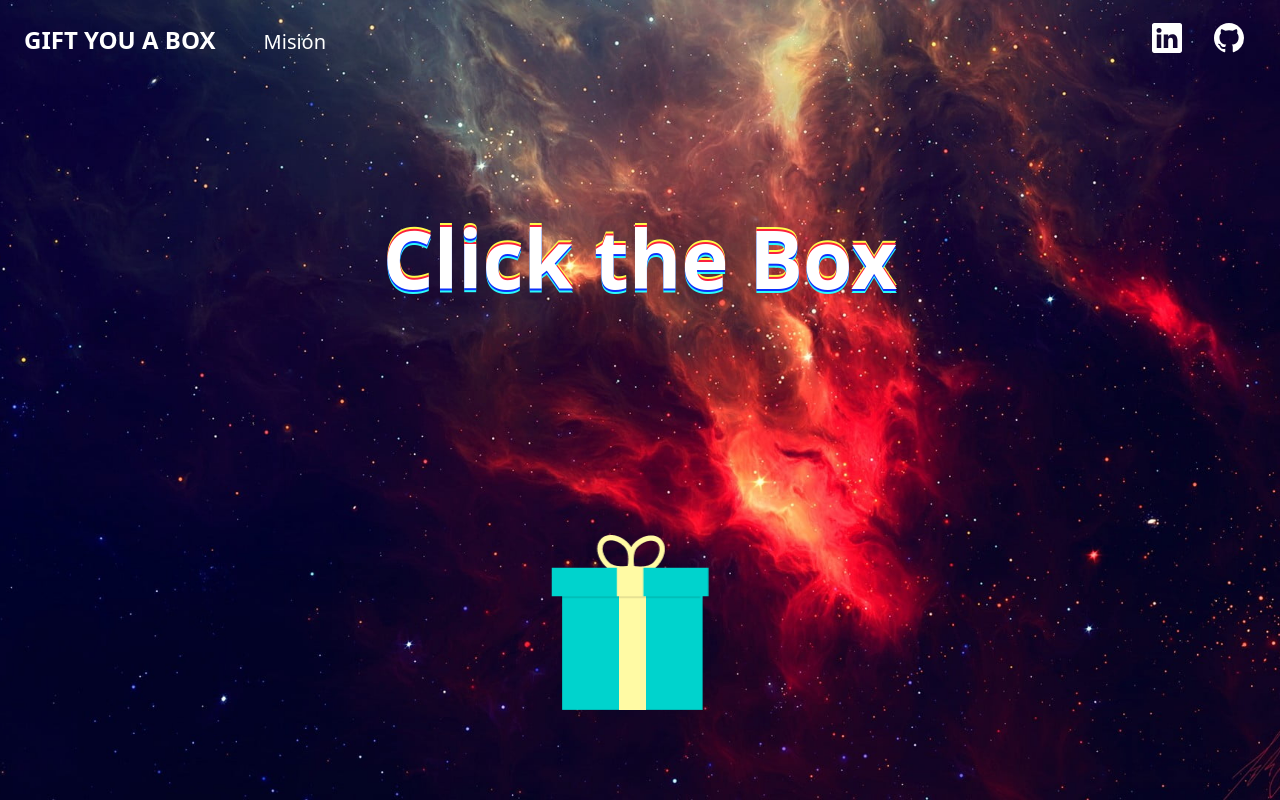
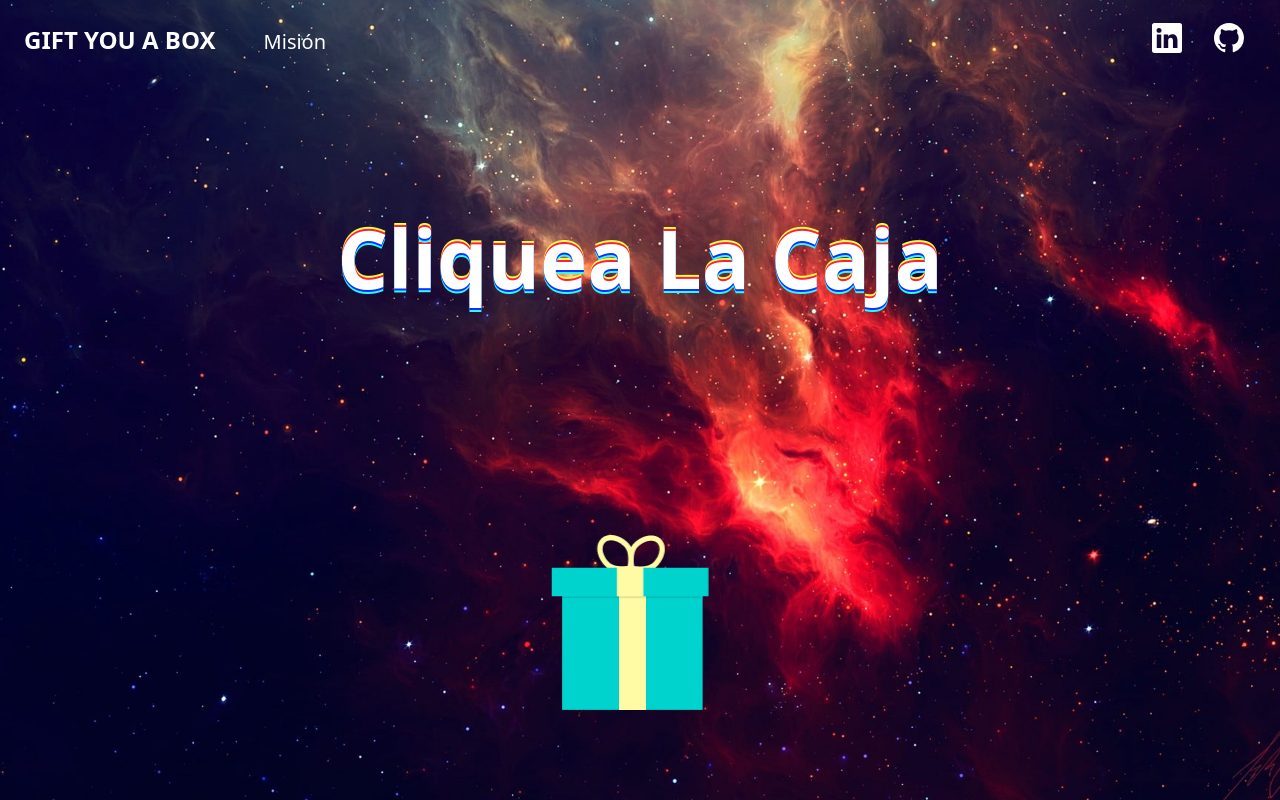
Before and after one commit to PedroAgustinBauso/A-Box-Moment, a React (Create React App) app: page / in a window 1280 px wide. Built offline with nearby package versions, Linux system fonts and the light colour scheme.

Commit message:
Se agregaron preguntas

```diff
--- a/src/Common/Preguntas.json
+++ b/src/Common/Preguntas.json
@@ -1,5 +1,5 @@
 [
     {
-        "preguntas": ["¿Qué deseas?","¿Cuál es la experiencia que quieres crear?","¿Qué pasa si no funciona como a ti te gustaría?","¿Qué harás si las cosas no salen bien?","¿Vives o sobrevives?","¿Quién eres?","¿Para qué estás aquí?","¿Hacia dónde te quisieras dirigir?","¿Crees en ti?","¿Cuáles son tus autoexigencias?","¿Hay algo que te gustaría hacer pero no te atreves?","¿Qué es importante para ti?","¿Estás satisfecho contigo mismo?","¿En qué medida controlas el curso que toma tu vida?"]
+        "preguntas": ["¿Qué deseas?","¿Cuál es la experiencia que quieres crear?","¿Qué pasa si no funciona como a ti te gustaría?","¿Qué harás si las cosas no salen bien?","¿Vives o sobrevives?","¿Quién eres?","¿Para qué estás aquí?","¿Hacia dónde te quisieras dirigir?","¿Crees en ti?","¿Cuáles son tus autoexigencias?","¿Hay algo que te gustaría hacer pero no te atreves?","¿Qué es importante para ti?","¿Estás satisfecho contigo mismo?","¿En qué medida controlas el curso que toma tu vida?","¿En qué medida valoras a los demás?","¿Hay algo de ti mismo que cambiarías?","¿Cuál es tu mejor cualidad?","¿Qué es lo que te impide avanzar?"]
     }
 ]
--- a/src/Components/GiftBox/ClickText.jsx
+++ b/src/Components/GiftBox/ClickText.jsx
@@ -6,7 +6,7 @@ const ClickText = () => {
     <div className="wrapper mt-11 mb-5">
       <div className="containerEffect" style={{marginTop:"100px", marginBottom:"200px"}}>
         <h1 className="text-white">
-           Click the Box
+          Cliquea  La Caja
         </h1>
       </div>
     </div>
```
